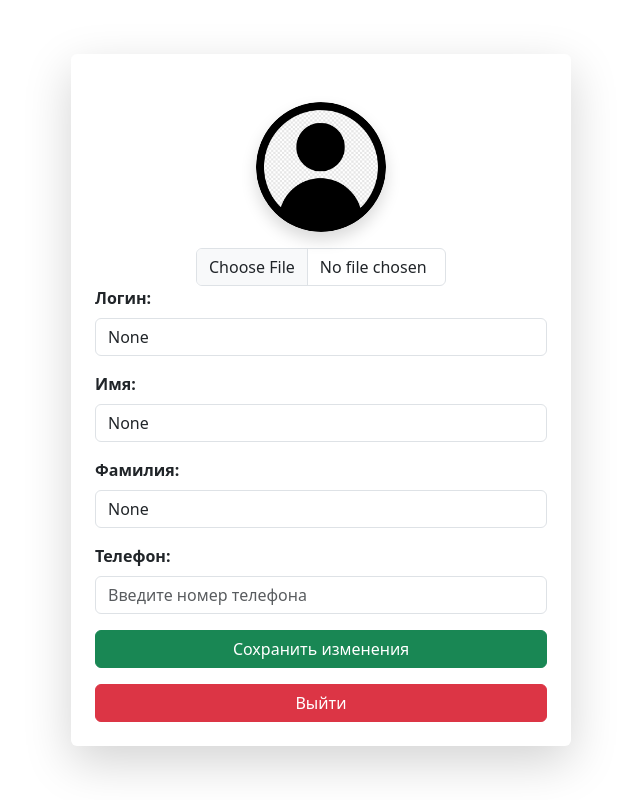
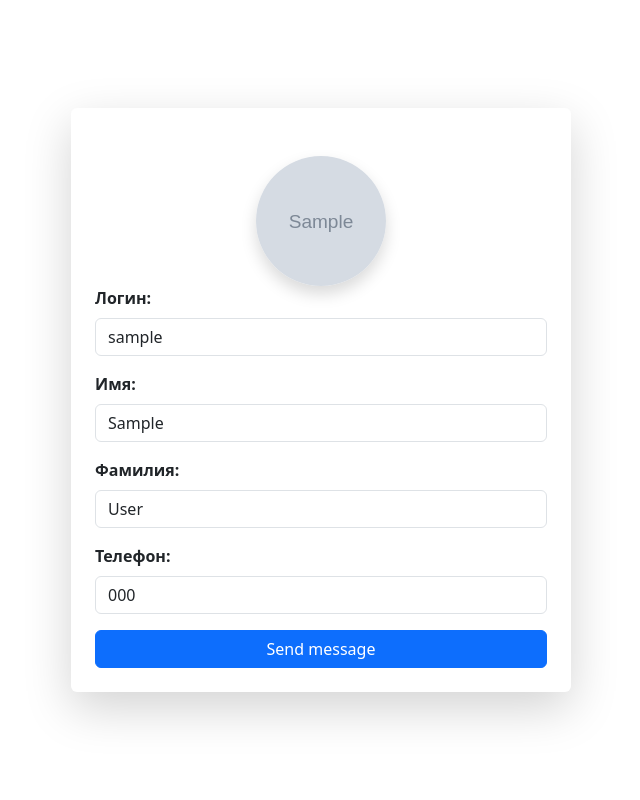
Before and after one commit to Gojo-Sator0/Website-online-app-chat-, a Django app: template app/accounts/templates/accounts/profile.html in a window 1280 px wide. Shown: the part 56-856 px from the top of the page, without its empty margins (319-959 px from the left). Run offline with Django 5.2, Linux system fonts and the light colour scheme; the template is opened without the code that fills it: values that come from a table or form of the project are taken from there, others are empty; tables that the repository leaves empty hold one stand-in row (values such as "Sample post"); grey boxes marked "Sample" are stand-in pictures; some libraries are stand-ins or nearby versions.

Commit message:
Check profile other user

```diff
--- a/app/accounts/templates/accounts/login.html
+++ b/app/accounts/templates/accounts/login.html
@@ -31,7 +31,7 @@
                 {{ form.password }}
             </div> {% endcomment %}
 
-            <button type="submit" class="btn btn-primary     w-100">Login</button>
+            <button type="submit" class="btn btn-primary w-100">Login</button>
         </form>
     </div>
 </div>
--- a/app/accounts/templates/accounts/profile.html
+++ b/app/accounts/templates/accounts/profile.html
@@ -11,8 +11,8 @@
 
             <!-- Аватар пользователя -->
             <div class="profile-avatar position-relative mx-auto">
-                {% if user.image %}
-                    <img src="{{ user.image.url }}"
+                {% if profile_user.image %}
+                    <img src="{{ profile_user.image.url }}"
                          alt="User Avatar"
                          class="rounded-circle shadow"
                          width="130" height="130">
@@ -22,66 +22,86 @@
                          class="rounded-circle shadow"
                          width="130" height="130">
                 {% endif %}
+                    {% if profile_user == request.user %}
                         <input type="file" class="form-control mt-3 mx-auto" id="id_image"
                             name="image"
                             accept="image/*"
                             style="max-width: 250px;">
+                    {% endif %}
                 {% if form.image.errors %}
                     <div class="alert alert-danger">{{ form.image.errors }}</div>
                 {% endif %}
             </div>
 
+            <!-- Поля формы -->
             <div class="mb-3 text-start">
                 <label for="id_username" class="form-label"><strong>Логин:</strong></label>
                 <input type="text" id="id_username" name="username" class="form-control"
-                       value="{{ form.username.value }}"
+                    value="{{ profile_user.username }}"
                     readonly>
                 {% if form.username.errors %}
                     <div class="alert alert-danger">{{ form.username.errors }}</div>
                 {% endif %}
             </div>
 
+            <!-- Имя пользователя -->
             <div class="mb-3 text-start">
                 <label for="id_first_name" class="form-label"><strong>Имя:</strong></label>
+
                     <input type="text" id="id_first_name" name="first_name" class="form-control"
-                       value="{{ form.first_name.value }}"
+                        value="{{ profile_user.first_name }}"
+                        {% if profile_user != request.user %}readonly{% endif %}
                         placeholder="Введите имя">
+
                 {% if form.first_name.errors %}
                     <div class="alert alert-danger">{{ form.first_name.errors }}</div>
                 {% endif %}
             </div>
 
+            <!-- Фамилия пользователя -->
             <div class="mb-3 text-start">
                 <label for="id_last_name" class="form-label"><strong>Фамилия:</strong></label>
+
                 <input type="text" id="id_last_name" name="last_name" class="form-control"
-                       value="{{ form.last_name.value }}"
+                    value="{{ profile_user.last_name }}"
+                    {% if profile_user != request.user %}readonly{% endif %}
                     placeholder="Введите фамилию">
+
                 {% if form.last_name.errors %}
                     <div class="alert alert-danger">{{ form.last_name.errors }}</div>
                 {% endif %}
             </div>
 
+            <!-- Номер телефона пользователя -->
             <div class="mb-3 text-start">
                 <label for="id_phone_number" class="form-label"><strong>Телефон:</strong></label>
+
                 <input type="text" id="id_phone_number" name="phone_number" class="form-control"
-                       value="{{ form.phone_number.value|default:'' }}"
+                    value="{{ profile_user.phone_number|default:'' }}"
+                    {% if profile_user != request.user %}readonly{% endif %}
                     placeholder="Введите номер телефона">
+
                 {% if form.phone_number.errors %}
                     <div class="alert alert-danger">{{ form.phone_number.errors }}</div>
                 {% endif %}
             </div>
 
-            <!-- Кнопка сохранения -->
+            {% if profile_user == request.user %}
                 <button type="submit" class="btn btn-success w-100">Сохранить изменения</button>
+            {% endif %}
+
         </form>
 
 
         <!-- Кнопка выхода -->
+        {% if profile_user == request.user %}
             <form method="post" action="{% url 'accounts:logout' %}" class="mt-3">
                 {% csrf_token %}
                 <button type="submit" class="btn btn-danger w-100">Выйти</button>
             </form>
-
+        {%else%}
+            <button type="submit" class="btn btn-primary w-100">Send message</button>
+        {% endif %}
     </div>
 </div>
 
--- a/app/accounts/views.py
+++ b/app/accounts/views.py
@@ -50,7 +50,7 @@ def profile_view(request, username):
             form = UserProfileForm(data=request.POST, instance=request.user, files=request.FILES)
             if form.is_valid():
                 form.save()
-                return HttpResponseRedirect(reverse('user_profile', args=[request.user.username]))
+                return HttpResponseRedirect(reverse('accounts:profile', args=[request.user.username]))
         else:
             form = UserProfileForm(instance=request.user)
     else:
--- a/app/chat/templates/chat/chat_user.html
+++ b/app/chat/templates/chat/chat_user.html
@@ -90,7 +90,7 @@
             <!-- Шапка чата -->
             <div class="chat-header d-flex align-items-center mb-3">
                 <div>
-                    <h5 class="mb-0">public_chat</h5>
+                    <h5 class="mb-0"></h5>
                     <div class="flex justify-center text-emerald-400 bg-gray-800 p-2 sticky top-0 z-10">
                         <span id="online-count" class="pr-1"></span> online
                     </div>
```
Lines whose indentation alone changed are shown as unchanged.
